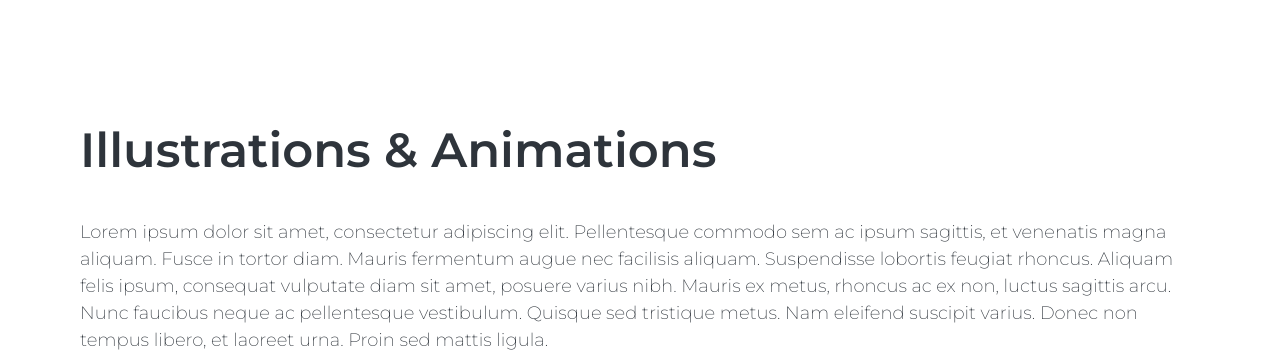
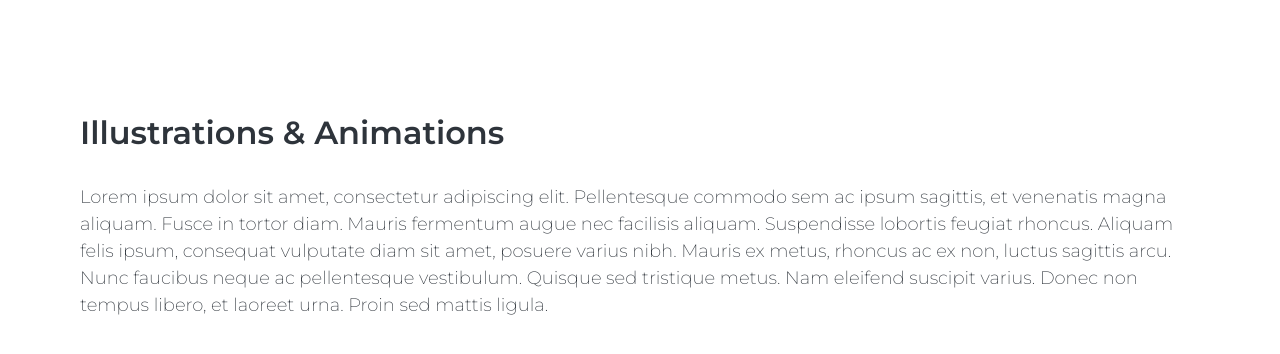
Before and after one commit to osbornedesign/eo-website, a PHP site: page /truelearn-app.php in a window 1280 px wide. Shown: the part 4657-5011 px from the top of the page. Run offline with PHP 8.4, Linux system fonts and the light colour scheme; some libraries are stand-ins or nearby versions.

Commit message:
truelearn website spacing

```diff
--- a/css/main.scss
+++ b/css/main.scss
@@ -130,6 +130,8 @@ header {
 
   .nav-logo {
     max-width: 45px;
+    margin-left: 0 !important;
+    margin-right: 0 !important;
   }
 
   .nav {
--- a/index-coming.php
+++ b/index-coming.php
@@ -14,8 +14,8 @@
     <script>document.body.className += ' fade-out';</script>
     <div class="cover-container">
       <div class="body-container">
-        <header class="p-32-x  m-0-32">
-          <img src="img/logo-icon.png" class="nav-logo" alt="Eric Osborne Design">
+        <header class="p-32-x">
+          <img src="img/eo-logo.svg" class="nav-logo" alt="Eric Osborne Design">
         </header>
       </div>
 
--- a/truelearn-app.php
+++ b/truelearn-app.php
@@ -50,10 +50,12 @@
         </div>
       </div>
 
+      <div class="body-container">
     	  <div class="m-64-x-x-x row">
     	    <div class="col-xs-12">
     	      <div class="p-x-16 m-16-x">
               <img src="img/tl-app-gray.png">
+    	      </div>
     	    </div>
     	  </div>
       </div>
@@ -69,10 +71,12 @@
         </div>
       </div>
 
+      <div class="body-container">
         <div class="m-16-x-x-x row">
           <div class="col-xs-12">
             <div class="p-x-16 m-16-x">
               <img src="img/tl-app-wf.png">
+            </div>
           </div>
         </div>
       </div>
@@ -81,7 +85,7 @@
         <div class="m-64-x-x-x row">
           <div class="col-sm-12">
             <div class="m-16-x">
-              <h2>Illustrations &amp; Animations</h2>
+              <h3>Illustrations &amp; Animations</h3>
               <p>Lorem ipsum dolor sit amet, consectetur adipiscing elit. Pellentesque commodo sem ac ipsum sagittis, et venenatis magna aliquam. Fusce in tortor diam. Mauris fermentum augue nec facilisis aliquam. Suspendisse lobortis feugiat rhoncus. Aliquam felis ipsum, consequat vulputate diam sit amet, posuere varius nibh. Mauris ex metus, rhoncus ac ex non, luctus sagittis arcu. Nunc faucibus neque ac pellentesque vestibulum. Quisque sed tristique metus. Nam eleifend suscipit varius. Donec non tempus libero, et laoreet urna. Proin sed mattis ligula.</p>
             </div>
           </div>
```
Also changed, not shown: truelearn-website.php (+9 -1 lines), css/main.css, 4 other files. Lines whose indentation alone changed are shown as unchanged.
